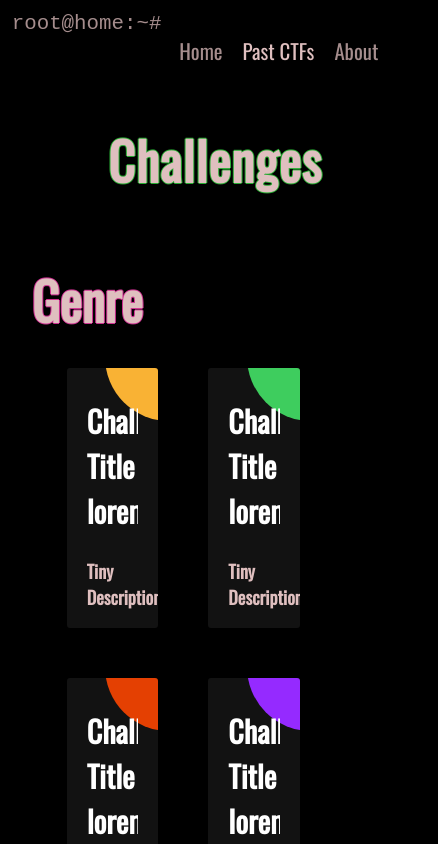
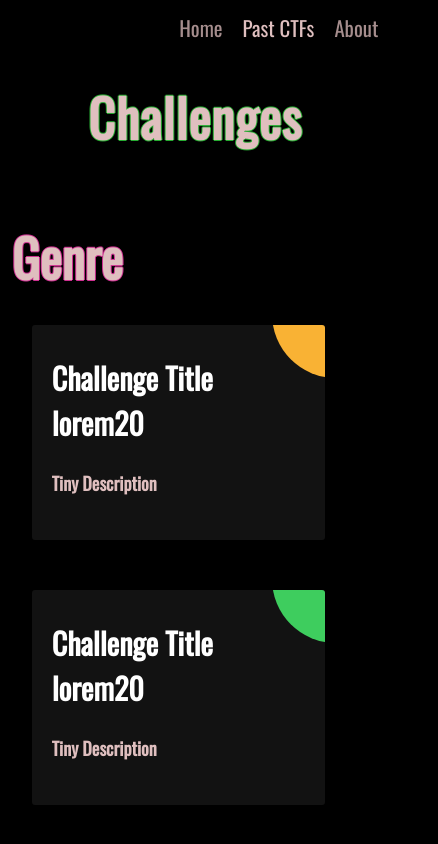
Before and after one commit to abdul2801/apoorv, a React (Create React App) app: page /upcoming in a window 390 px wide. Shown: the top 844 px of the page, 438 px wide, since content can reach past the window. Built offline with nearby package versions, Linux system fonts and the light colour scheme.

Commit message:
bleeding fix

```diff
--- a/src/App.css
+++ b/src/App.css
@@ -19,6 +19,7 @@ body {
 }
 
 .topnav {
+
   font-size: 1.3rem;
   margin-top: 3%;
   padding-bottom: 1%;
@@ -411,12 +412,13 @@ footer {
 .faq-cont {
   /* position: absolute; */
   flex-direction: column;
-  height: 100vh;
+  /* height: 100vh; */
   display: flex;
 
 
 
 }
+
 .cont {
   height: 100vh;
 
@@ -452,15 +454,27 @@ footer {
   padding: 50px 0;
 }
 .ag-courses_item {
+
   position: relative;
   margin: 0 100px 70px;
   overflow: hidden;
   transition: 0.3s;
 }
+
 /* media query for small device */
 @media (max-width:480px)  {
   .ag-courses_item {
     margin: 0 10px 70px;
+    width: 300px;
+    font-size: 1.2rem;
+  }
+  .faq {
+    font-size: 2.5rem;
+  }
+  .logo {
+    display: none;
+    /* font-size: 1rem; */
+    /* max-width: 100vw; */
   }
 }
 /* skew ag-courses_item on hover and animate*/
--- a/src/Pages/PastChallenges.css
+++ b/src/Pages/PastChallenges.css
@@ -1,11 +1,13 @@
+
+
 .past_cont {
     display: flex;
     flex-direction: column;
     align-items: center;
     justify-content: center;
-    height: 100%;
     width: 100%;
-    padding: 20px;
+    overflow: hidden;
+    /* padding: 20px; */
 }
 
 .past_cont h1 {
@@ -123,3 +125,9 @@
   .a-courses_item:nth-child(6n) .a-courses-item_bg {
     background-color: #4c49ea;
   }
+  @media (max-width:480px)  {
+    .a-courses_item {
+      width: 80%;
+      margin: 0 0 30px;
+    }
+  }
--- a/src/components/navbar.css
+++ b/src/components/navbar.css
@@ -22,6 +22,7 @@ a:hover {
   color: #dfbfbf;
 }
 
+
 .active {
     color: #dfbfbf;
   }
```
